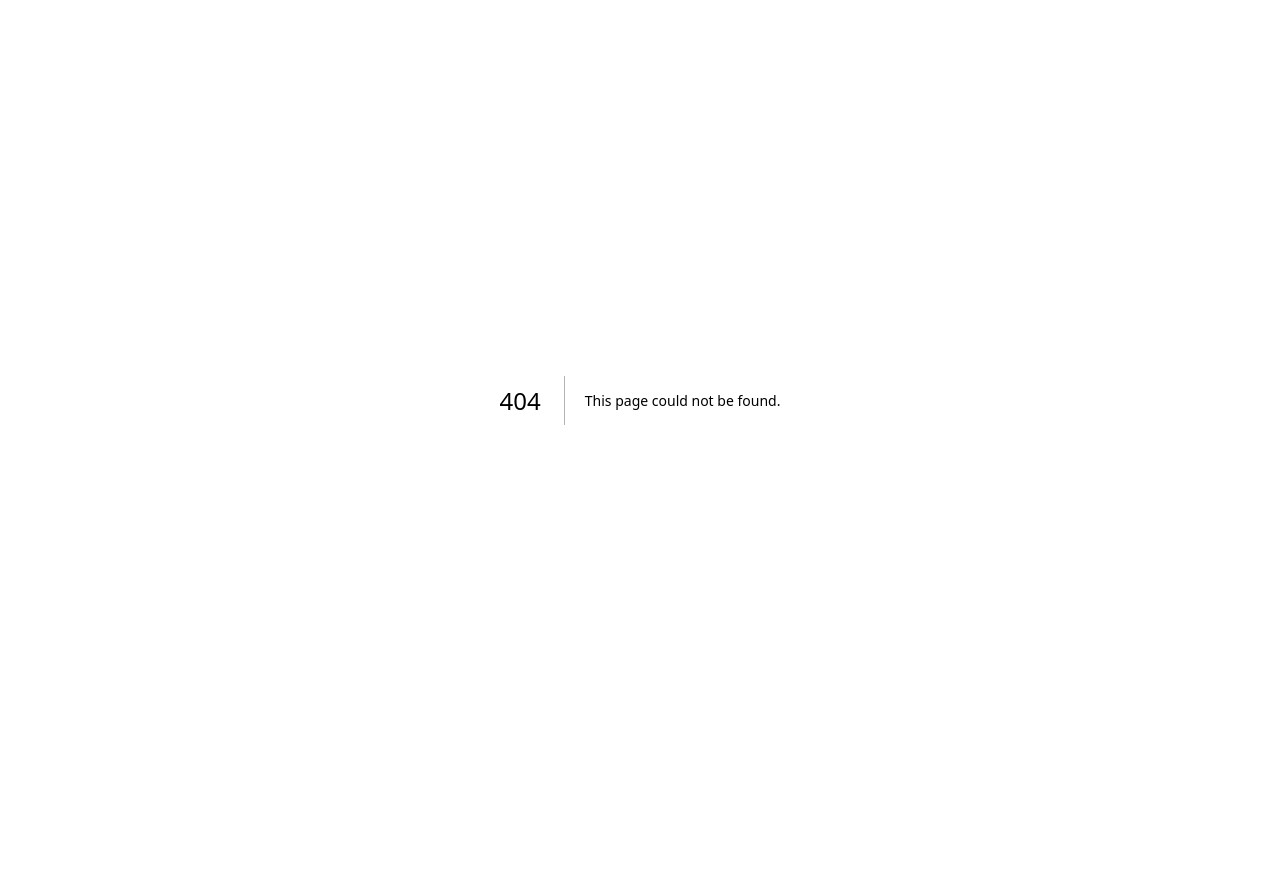
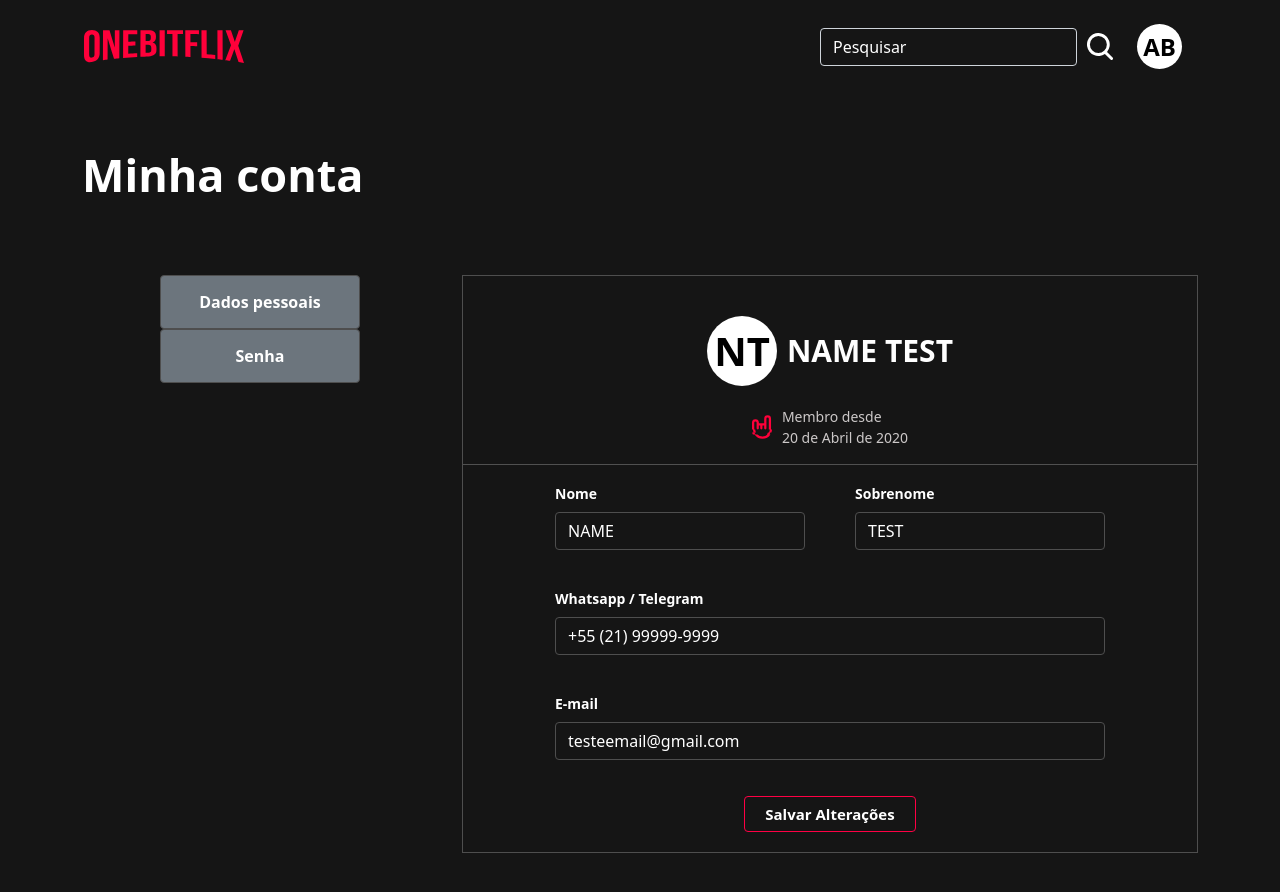
Before and after one commit to CaiqueOliver/onebitflix_frontend, a Next.js app: page /profile in a window 1280 px wide. Before the commit this address had no page. Shown: the top 892 px of the page. Before the commit the page ends 800 px from the top, so only its background shows below. Built offline with nearby package versions, Linux system fonts and the light colour scheme.

Commit message:
feat: profile page added

```diff
--- a/pages/home.tsx
+++ b/pages/home.tsx
@@ -1,3 +1,4 @@
+import Footer from "@/src/components/common/footer";
 import FavoriteCategory from "@/src/components/homeAuth/favoriteCategory";
 import FeaturedCategory from "@/src/components/homeAuth/featuredCategory";
 import FeaturedSection from "@/src/components/homeAuth/featuredSession";
@@ -18,6 +19,7 @@
         <FavoriteCategory />
         <FeaturedCategory />
         <ListCategories />
+        <Footer />
       </main>
     </>
   );
--- /dev/null
+++ b/pages/profile.tsx
@@ -0,0 +1,33 @@
+import HeaderAuth from "@/src/components/common/headerAuth";
+import UserForm from "@/src/components/profile/user";
+import Head from "next/head";
+import { Button, Col, Container, Row } from "reactstrap";
+import styles from "..//styles/profile.module.scss";
+
+const UserInfo = () => {
+  return (
+    <>
+      <Head>
+        <title>Onebitflix - Meus Dados</title>
+        <link rel="shortcut icon" href="/favicon.svg" type="image/x-icon" />
+      </Head>
+      <main>
+        <HeaderAuth />
+        <Container className="py-5">
+          <p className={styles.title}>Minha conta</p>
+          <Row className="pt-3 pb-5">
+            <Col md={4} className={styles.btnColumn}>
+              <Button className={styles.renderForm}>Dados pessoais</Button>
+              <Button className={styles.renderForm}>Senha</Button>
+            </Col>
+            <Col md>
+              <UserForm />
+            </Col>
+          </Row>
+        </Container>
+      </main>
+    </>
+  );
+};
+
+export default UserInfo;
--- /dev/null
+++ b/src/components/profile/user/index.tsx
@@ -0,0 +1,91 @@
+import { Button, Form, FormGroup, Input, Label } from "reactstrap";
+import styles from "../../../..//styles/profile.module.scss";
+
+const UserForm = () => {
+  return (
+    <>
+      <Form className={styles.form}>
+        <div className={styles.formName}>
+          <p className={styles.nameAbbreviation}>NT</p>
+          <p className={styles.userName}>Name Test</p>
+        </div>
+        <div className={styles.memberTime}>
+          <img
+            src="/profile/iconUserAccount.svg"
+            alt="Profile"
+            className={styles.memberTimeImg}
+          />
+          <p className={styles.memberTimeText}>
+            Membro desde <br />
+            20 de Abril de 2020
+          </p>
+        </div>
+        <hr />
+        <div className={styles.inputFlexDiv}>
+          <FormGroup>
+            <Label className={styles.label}>Nome</Label>
+            <Input
+              name="firstName"
+              type="text"
+              id="firstName"
+              placeholder="Qual seu primeiro nome?"
+              required
+              maxLength={20}
+              className={styles.inputFlex}
+              value={"name"}
+            />
+          </FormGroup>
+          <FormGroup>
+            <Label className={styles.label}>Sobrenome</Label>
+            <Input
+              name="lastName"
+              type="text"
+              id="lastName"
+              placeholder="Qual seu ultimo nome?"
+              required
+              maxLength={20}
+              className={styles.inputFlex}
+              value={"test"}
+            />
+          </FormGroup>
+        </div>
+        <div className={styles.inputNormalDiv}>
+          <FormGroup>
+            <Label className={styles.label} for="phone">
+              Whatsapp / Telegram
+            </Label>
+            <Input
+              name="phone"
+              type="tel"
+              id="phone"
+              placeholder="(xx) 9xxxx-xxxx"
+              required
+              className={styles.input}
+              value={"+55 (21) 99999-9999"}
+            />
+          </FormGroup>
+          <FormGroup>
+            <Label className={styles.label} for="email">
+              E-mail
+            </Label>
+            <Input
+              name="email"
+              type="email"
+              id="email"
+              placeholder="Coloque o seu email"
+              required
+              className={styles.input}
+              value={"testeemail@gmail.com"}
+            />
+          </FormGroup>
+
+          <Button className={styles.formBtn} outline>
+            Salvar Alterações
+          </Button>
+        </div>
+      </Form>
+    </>
+  );
+};
+
+export default UserForm;
--- /dev/null
+++ b/styles/profile.module.scss
@@ -0,0 +1,132 @@
+@import "./colors.module.scss";
+
+.form {
+  border: 1px solid $darkGray;
+  padding: 20px 0px;
+  max-width: 100%;
+}
+
+.formName {
+  display: flex;
+  justify-content: center;
+  align-items: center;
+  gap: 10px;
+  width: 80%;
+  margin: 20px auto;
+  text-transform: uppercase;
+}
+
+.memberTimeImg {
+  width: 20px;
+}
+
+.nameAbbreviation {
+  font-size: 40px;
+  font-weight: bold;
+  min-height: 70px;
+  min-width: 70px;
+  background-color: white;
+  color: black;
+  border-radius: 50%;
+  display: flex;
+  justify-content: center;
+  align-items: center;
+}
+
+.userName {
+  font-size: 30px;
+  font-weight: bold;
+}
+
+.memberTime {
+  display: flex;
+  justify-content: center;
+  gap: 10px;
+}
+
+.memberTimeText {
+  font-size: 14px;
+  color: $lightGray;
+}
+
+.label {
+  font-size: 14px;
+  font-weight: bold;
+}
+
+.inputFlexDiv {
+  display: flex;
+  flex-wrap: wrap;
+  justify-content: center;
+  gap: 50px;
+}
+
+.inputFlex {
+  width: 250px;
+  text-transform: uppercase;
+  background-color: transparent;
+  border: 1px solid $darkGray;
+  color: white;
+
+  &::placeholder {
+    color: $lightGray;
+  }
+  &:focus {
+    box-shadow: none;
+    border-color: $lightRed;
+    color: white;
+    background-color: transparent;
+  }
+}
+
+.inputNormalDiv {
+  display: flex;
+  flex-direction: column;
+  align-items: center;
+  margin-top: 20px;
+  gap: 20px;
+}
+
+.input {
+  @extend .inputFlex;
+  text-transform: lowercase;
+  width: 550px;
+}
+
+.formBtn {
+  border-color: $lightRed;
+  text-align: center;
+  color: white;
+  font-weight: bold;
+  font-size: 15px;
+  padding: 6px 20px;
+  &:hover {
+    border-color: $darkRed;
+    background-color: transparent;
+    color: $lightGray;
+  }
+  &:focus {
+    box-shadow: none;
+    outline: none;
+  }
+}
+
+.title {
+  font-size: 45px;
+  font-weight: bold;
+  padding: 0px 0px 50px 0px;
+}
+.renderForm {
+  display: block;
+  width: 200px;
+  border: 1px solid $darkGray;
+  color: white;
+  font-weight: bold;
+  margin: 0 auto;
+  padding: 14px 0px;
+  &:hover {
+    background-color: transparent;
+    border-color: $lightRed;
+    color: $lightGray;
+  }
+}
```
